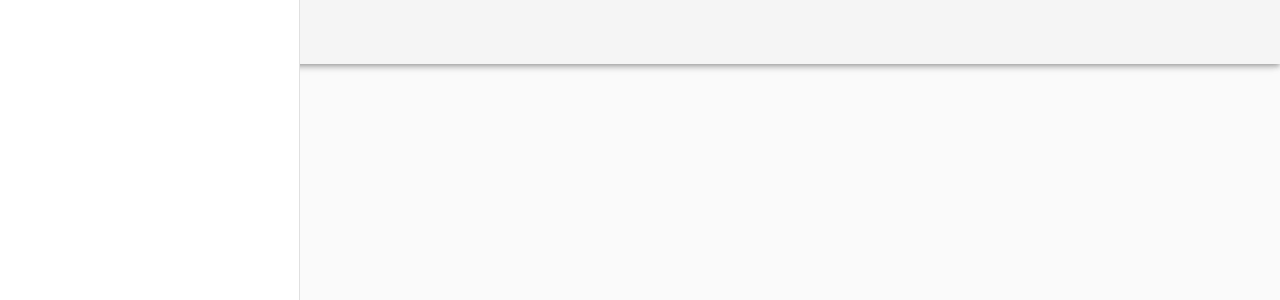
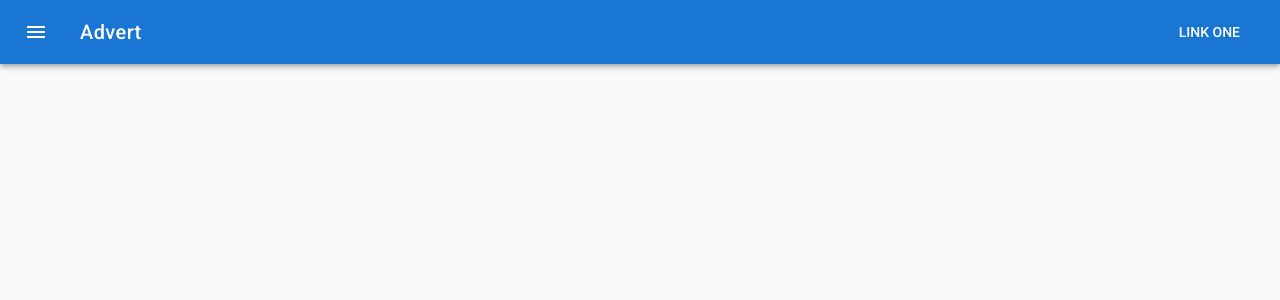
Before and after one commit to ZahorodnyVlad/vue-study-project, a Vue app: page / in a window 1280 px wide. Shown: the top 300 px of the page. Built offline with nearby package versions, Linux system fonts and the light colour scheme.

Commit message:
20.09 work

```diff
--- a/src/App.vue
+++ b/src/App.vue
@@ -1,14 +1,29 @@
 <template>
   <v-app>
-    <v-navigation-drawer app></v-navigation-drawer>
-    <v-toolbar app></v-toolbar>
+
+
+    <v-navigation-drawer app temporary></v-navigation-drawer>
+
+
+    <v-toolbar dark color="primary">
+
+      <v-toolbar-side-icon></v-toolbar-side-icon>
+      <v-toolbar-title>Advert</v-toolbar-title>
+      <v-spacer></v-spacer>
+      <v-toolbar-items class="hidden-sm-and-down">
+        <v-btn flat>Link One</v-btn>
+      </v-toolbar-items>
+
+    </v-toolbar>
+
+
     <v-content>
-
 
         <router-view></router-view>
 
+    </v-content>
 
-    </v-content>
+
   </v-app>
 </template>
 
```
